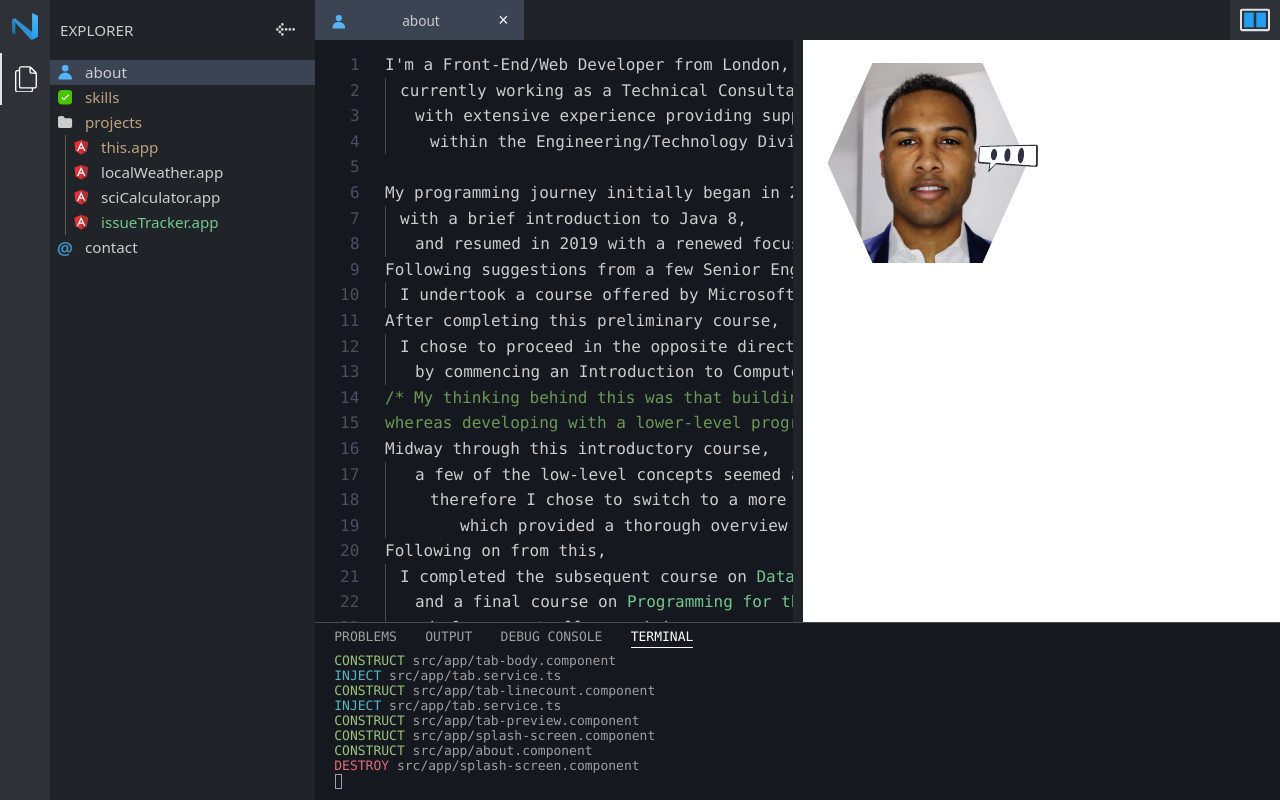
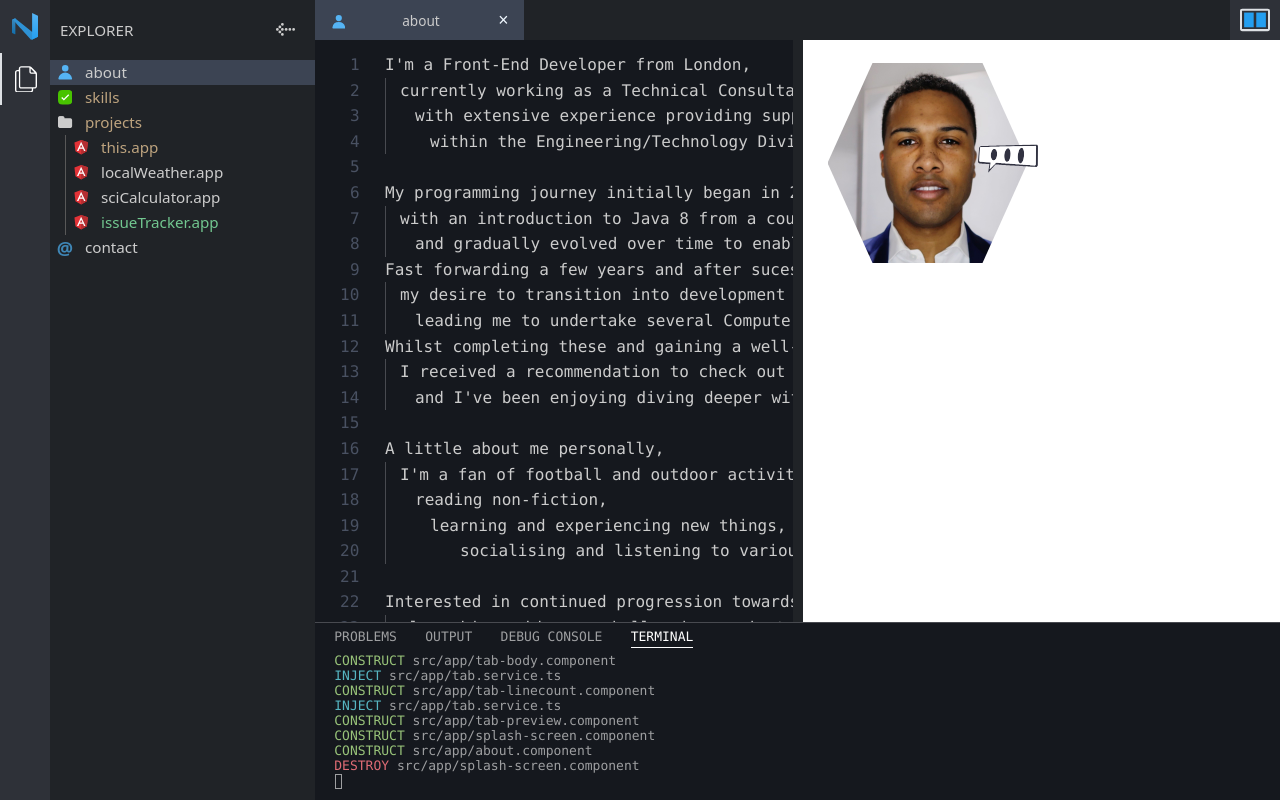
Before and after one commit to nprod21/nelson.github.io, an Angular app: page /about in a window 1280 px wide. Built offline with nearby package versions, Linux system fonts and the light colour scheme.

Commit message:
Update content values

```diff
--- a/src/app/pages.ts
+++ b/src/app/pages.ts
@@ -28,32 +28,24 @@ export const Pages = [
         folderClosed: false,
         name: 'about',
         filepath: 'about',
-        content: `I'm a Front-End/Web Developer from London,
-                currently working as a Technical Consultant,
+        content: `I'm a Front-End Developer from London,
+                currently working as a Technical Consultant focused on web development using Angular,
                 with extensive experience providing support for Management Systems,
                 within the Engineering/Technology Division of a multinational investment company.\\
-                My programming journey initially began in 2015 /* excluding early experiments adjusting the HTML and CSS of my MySpace page back in 2008 */,
-                with a brief introduction to Java 8,
-                and resumed in 2019 with a renewed focus to transition into development full-time.
-                Following suggestions from a few Senior Engineers,
-                I undertook a course offered by Microsoft on Logic and Computational Thinking.
-                After completing this preliminary course, I chose to proceed in the opposite direction of recommendations to proceed with Python first,
-                by commencing an Introduction to Computer Science course using C.
-                /* My thinking behind this was that building a foundation with Python first would be analogous to learning to drive a car automatically, whereas developing with a lower-level programming language would be akin to learning to drive manually */\\
-                Midway through this introductory course, a few of the low-level concepts seemed a little too advanced to continue with,
-                therefore I chose to switch to a more suitable course on <a href="https://www.edx.org/course/software-development-fundamentals" target="_blank" title="Opens in new browser tab">Software Development Fundamentals</a> offered by University of Pennsylvania,
-                which provided a thorough overview of Object Oriented Programming with Java.
-                Following on from this,
-                I completed the subsequent course on <a href="https://www.edx.org/course/data-structures-and-software-design" target="_blank" title="Opens in new browser tab">Data Structures and Software Design</a>,
-                and a final course on <a href="https://www.edx.org/course/programming-for-the-web-with-javascript" target="_blank" title="Opens in new browser tab">Programming for the Web with JavaScript</a>,
-                before eventually receiving a recommendation to check out the Angular Tour of Heroes tutorial,
-                and I've been enjoying diving deeper with Angular 13 almost everyday since!\\
+                My programming journey initially began in 2015 /* excluding early experiments adjusting the HTML and CSS of my MySpace page back in 2008 :) */,
+                with an introduction to Java 8 from a couple of great developers I was working closely with,
+                and gradually evolved over time to enable me to contribute to fixing a number of issues for the management applications I supported.
+                Fast forwarding a few years and after sucessfully developing a handful of internal company websites,
+                my desire to transition into development full-time was ignited,
+                leading me to undertake several Computer Science courses to fill a few knowledge gaps.
+                Whilst completing these and gaining a well-rounded understanding of software development fundamentals plus object-oriented programming,
+                I received a recommendation to check out the official Angular 'Tour of Heroes' tutorial,
+                and I've been enjoying diving deeper with Angular almost everyday since!\\
                 A little about me personally, I'm a fan of football and outdoor activities,
                 reading non-fiction, learning and experiencing new things,
                 socialising and listening to various genres of music.\\
-                Interested in continued progression with front-end development,
-                with a desire to also gain back-end experience developing microservices,
-                alongside working on challenging projects with positive people!\\\\
+                Interested in continued progression towards full-stack development /* with a language-agnostic outlook */,
+                alongside working on challenging projects with positive people!\\
                 `,
         subPages: [],
         iconClass: 'fa fa-user-o',
@@ -112,7 +104,7 @@ export const Pages = [
                 \\/* OTHER TECHNICAL FAMILIARITIES / SKILLS –\\
                 ** Java (basic knowledge)\\
                 ** C# (basic knowledge)\\
-                ** Github (basic knowledge)\\
+                ** Github\\
                 ** Adobe Illustrator / Photoshop (basic knowledge)\\
                 ** Microsoft Office Suite + Visio\\
                 ** Google Search (extensive daily usage) \\*/\\
@@ -165,11 +157,11 @@ export const Pages = [
                 filepath: 'this.app',
                 content: `/* OBJECTIVE */\\
                         For this project, my overall objectives were to develop;
-                        firstly, a deeper understanding of using Angular to create Single-Page Applications,
-                        && secondly, a portfolio website to host all current && future projects.
-                        Therefore, I decided to build this app in the style of a code editor's UI, with an integrated preview section.\\
-                        <a href="https://github.com/nprod21/nprod21.github.io" target="_blank" title="Opens in new browser tab">Source code can be accessed here <i class=\"fa fa-external-link\"></i></a>.
-                        \\/* FEATURES */\\
+                        firstly, a deeper understanding of using Angular to create entire Single-Page Applications, to build upon my knowledge of developing isolated feature modules,
+                        and secondly, a unique portfolio website to host all current && future personal projects.
+                        Therefore, I decided to build this app in the style of a code editor's UI, with an integrated resizable preview section.\\
+                        /* Source code to be provided again shortly, following app refactoring in progress */\\
+                        \\/* FEATURE MODULES */\\
                         TabHeaders Component {
                             summary: displays open tabs + controls tab reselection/closure;
                             highlights: [selected tab scrollIntoView, draggable];}
@@ -191,17 +183,16 @@ export const Pages = [
                         Route Service {
                             summary: enables open tab state management via URL interaction;
                             highlight: sets URL path with appended string of ordered open tab IDs;}
-                        \\/* TODOs\\
+                        \\\\/* TODOs\\
                         * Add lower handle to enable freely resizable heights between lower panel && middle sections\\
                         * Change logic for reselecting tab headers (from click to mousedown event) such that deselected tabs open if dragged\\
                         * Revise logic for tab text scroll position restoration to improve consistency when reselecting tabs\\
-                        * Refactor TabPreview Component to utilise router link for preview component selection
+                        * Refactor TabPreview Component to utilise router link for preview component selection\\
                         * General refactoring of app codebase\\
                         * Set cursor styling for when tabs are dragged\\
                         * Activity/Sidebar enhancement - add open-tab count to side activity bar explorer icon + add search icon && functionality\\
                         * For further details of TODOs for this project - please view my issueTracker.app project!\\
-                        */
-                        `,
+                        */\\`,
                 subPages: [],
                 iconClass: 'fa fa-asterisk',
                 selected: false,
@@ -223,9 +214,9 @@ export const Pages = [
                 name: 'localWeather.app',
                 filepath: 'localWeather.app',
                 content: `/* OBJECTIVE */\\
-                        For this project, my primary objective, was to build an application centered around data consumed from a third-party RESTful API.
-                        My secondary objective was to gain familiarity with CSS flex, to structure a simple layout.\\
-                        <a href="https://github.com/nprod21/nprod21.github.io/tree/main/src/app/projects/project-weather" target="_blank" title="Opens in new browser tab">Source code can be accessed here <i class=\"fa fa-external-link\"></i></a>.
+                        For this project, my primary objective, was to build a simple application centered around data consumed from a third-party REST API.
+                        My secondary objective was to further practice using CSS flex, to structure a simple layout.\\
+                        /* Source code to be provided again shortly, following app refactoring in progress */\\
                         \\/* FEATURES */\\
                         dynamic animated background image {
                             highlight: image source property binding varies depending on current weather description and time of day;}
@@ -238,8 +229,7 @@ export const Pages = [
                         * Add non location-specific/universal background gif images for other cities\\
                         * Style demo simulation setter dropdowns && address positioning on responsive devices\\
                         * For further details of TODOs for this project - please view my issueTracker.app project!\\
-                        */
-                       `,
+                        */\\`,
                 subPages: [],
                 iconClass: 'fa fa-cloud',
                 selected: false,
@@ -261,12 +251,12 @@ export const Pages = [
                 name: 'sciCalculator.app',
                 filepath: 'sciCalculator.app',
                 content: `/* OBJECTIVE */\\
-                        The initial purpose of this project was to simply gain further experience using CSS grid,
-                        however, this app generated a great amount of exposure to numerous CSS && JavaScript features, required to enable the business logic.
+                        The initial purpose of this project was to simply gain further experience using multiple CSS grids,
+                        however, this app generated a great amount of exposure to numerous CSS features && JavaScript functions, required to enable the business logic.
                         /*\\
                         * note this emulation would have been tremendously difficult without referencing my 10+ year old physical model from school, * so thank you Casio for the longevity - please don't sue me! \\
                         */\\\\
-                        <a href="https://github.com/nprod21/nprod21.github.io/tree/main/src/app/projects/project-calculator" target="_blank" title="Opens in new browser tab">Source code can be accessed here <i class=\"fa fa-external-link\"></i></a>.
+                        /* Source code to be provided again shortly, following app refactoring in progress */\\
                         \\/* FEATURES */\\
                         3D Design {
                             highlights: [raised edges + outer shadows on body && buttons, button edges && shadows adjust when active, arrow buttons perform 2D transforms when active, inner shadow on display screen && solar panel];}
@@ -289,8 +279,7 @@ export const Pages = [
                         *\\
                         * Add functionality to disabled buttons\\
                         * For further details of TODOs for this project - please view my issueTracker.app project!\\
-                        */\\\\
-                        `,
+                        */\\\\\\`,
                 subPages: [],
                 iconClass: 'fa fa-calculator',
                 selected: false,
@@ -313,21 +302,19 @@ export const Pages = [
                 filepath: 'issueTracker.app',
                 content: `/* OBJECTIVE */\\
                         The purpose of this project was to build a CRUD application, with reusable components heavily focused on data management and processing, alongside interactive presentation.\\
-                        <a href="https://github.com/nprod21/nprod21.github.io/tree/main/src/app/projects/project-tracker" target="_blank" title="Opens in new browser tab">Source code can be accessed here <i class=\"fa fa-external-link\"></i></a>.
+                        /* Source code to be provided again shortly, following app refactoring in progress */\\
                         \\/* FEATURES */\\
-                        Reusable chart components {
+                        Reusable (dumb) chart components {
                                 highlights: [bar + donut chart components dynamically represent data summaries per input properties, interactive chart elements (bars/segments) facilitate list data filtering];}
-                        Reusable tabular data component {
+                        Reusable (dumb) tabular data component {
                                 highlights: [ticket-list component presents filtered data per input properties, table columns are sortable in both ascending + descending order];}
                         Data object management {
                                     highlights: [data objects (tickets) can be created and updated via ticket form submissions, form submissions feature input validation];}
                         Responsive design {
                                         highlights: [side navigation bar menu auto-collapses/expands per inputted preview width - with z-index switches to overlay app body on menu expansion under a defined width threshold, ticket-list component features flex display to fill available width space - with container overflow scrolling enabled];}
                         \\/* TODOs\\
-                        * Fix issues detailed within this application\\
-                        * Implement features detailed within this application\\
-                        */
-                    `,
+                        * Fix issues and implement features detailed within this application :)\\
+                        */\\`,
                 subPages: [],
                 iconClass: '',
                 selected: false,
```
